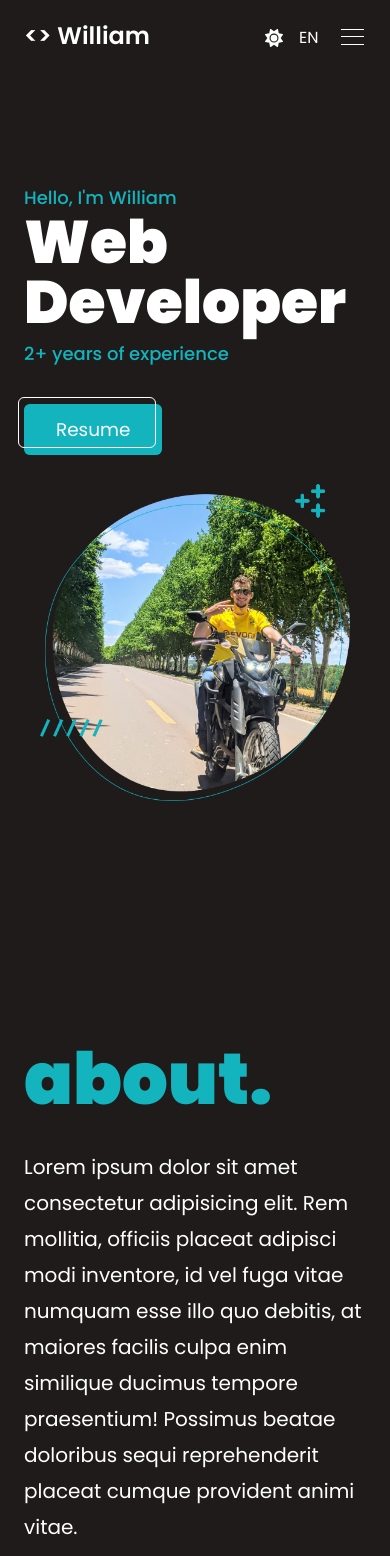
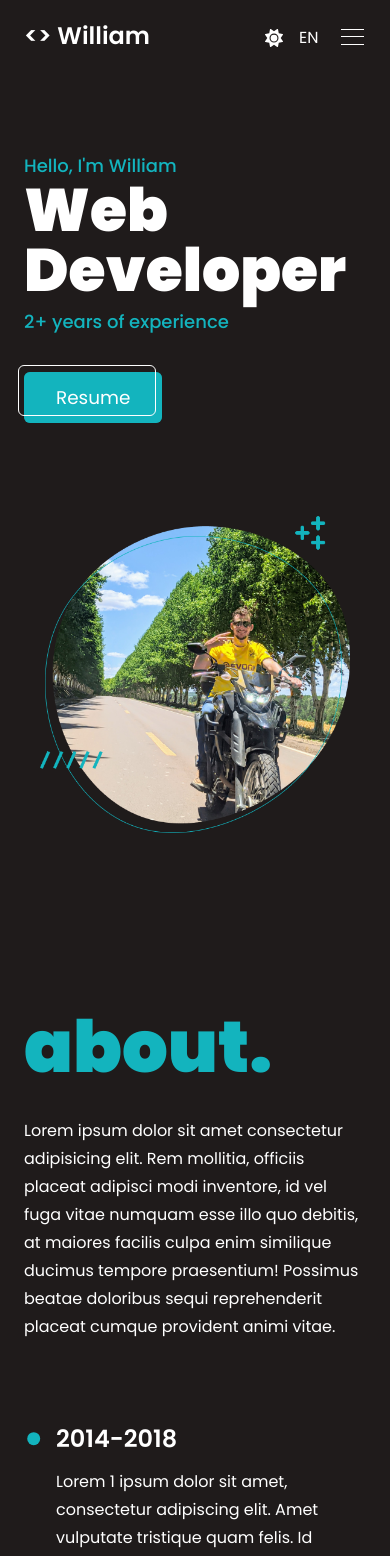
Before and after one commit to williammeier/portfolio, a Nuxt app: page / in a window 390 px wide. Shown: the top 1556 px of the page. Built offline with nearby package versions, Linux system fonts and the light colour scheme.

Commit message:
ajustes styles

```diff
--- a/assets/scss/components/_badge.scss
+++ b/assets/scss/components/_badge.scss
@@ -16,31 +16,31 @@
   &-primary {
     @apply border border-blue-400 bg-blue-100 text-blue-800 dark:bg-gray-700 dark:text-blue-300;
     &:hover {
-      @apply bg-blue-400 text-white;
+      @apply bg-blue-200 dark:bg-gray-800;
     }
   }
   &-warning {
     @apply border border-yellow-400 bg-yellow-100 text-yellow-800 dark:bg-gray-700 dark:text-yellow-300;
     &:hover {
-      @apply bg-yellow-400 text-white;
+      @apply bg-yellow-200 dark:bg-gray-800;
     }
   }
   &-success {
     @apply border border-green-400 bg-green-100 text-green-800 dark:bg-gray-700 dark:text-green-300;
     &:hover {
-      @apply bg-green-400 text-white;
+      @apply bg-green-200 dark:bg-gray-800;
     }
   }
   &-danger {
     @apply border border-red-400 bg-red-100 text-red-800 dark:bg-gray-700 dark:text-red-300;
     &:hover {
-      @apply bg-red-400 text-white;
+      @apply bg-red-200 dark:bg-gray-800;
     }
   }
   &-purple {
     @apply border border-purple-400 bg-purple-100 text-purple-800 dark:bg-gray-700 dark:text-purple-300;
     &:hover {
-      @apply bg-purple-400 text-white;
+      @apply bg-purple-200 dark:bg-gray-800;
     }
   }
 }
--- a/assets/scss/components/_btn.scss
+++ b/assets/scss/components/_btn.scss
@@ -5,7 +5,7 @@
   position: relative;
   transition: all 0.2s linear;
 
-  @media screen and (min-width: 768px) {
+  @media screen and (min-width: 992px) {
     font-size: 1.25rem;
     padding: 1rem 2.2rem;
   }
--- a/assets/scss/components/_card.scss
+++ b/assets/scss/components/_card.scss
@@ -1,6 +1,7 @@
 .card {
   @apply bg-neutral-100 dark:bg-neutral-800 rounded-lg overflow-hidden shadow-lg;
 
+  max-width: 500px;
   transition: all 0.2s linear;
 
   &-img {
@@ -24,7 +25,7 @@
     @apply px-6 py-4;
   }
   &-stack {
-    @apply text-sm font-normal text-gray-600 dark:text-gray-200 flex place-items-center px-6 pb-4;
+    @apply text-sm font-normal text-gray-600 dark:text-gray-200 px-6 pb-4;
   }
   &-footer {
     @apply grid grid-cols-2 gap-4 px-6 pb-4;
--- a/assets/scss/components/_content.scss
+++ b/assets/scss/components/_content.scss
@@ -8,10 +8,7 @@
       font-weight: 600;
       margin-bottom: 0.7rem;
     }
-    p {
-      font-size: 1.25rem;
-      line-height: 2.25rem;
-    }
+
     &-item {
       margin-top: 3rem;
       margin-left: 2rem;
--- /dev/null
+++ b/assets/scss/settings/_base.scss
@@ -0,0 +1,36 @@
+.container {
+  padding-left: 1.5rem;
+  padding-right: 1.5rem;
+}
+.header,
+.about,
+.work {
+  padding-top: 5rem;
+  padding-bottom: 5rem;
+  @media screen and (min-width: 992px) {
+    padding-top: 6rem;
+    padding-bottom: 6rem;
+  }
+}
+
+.title {
+  color: $primary;
+  font-size: 4.5rem;
+  font-weight: 800;
+  margin-bottom: 1rem;
+  @media screen and (min-width: 768px) {
+    font-size: 5rem;
+  }
+  @media screen and (min-width: 992px) {
+    font-size: 6rem;
+  }
+}
+
+p {
+  font-size: 1rem;
+  line-height: 1.75rem;
+  @media screen and (min-width: 768px) {
+    font-size: 1.25rem;
+    line-height: 2rem;
+  }
+}
--- a/assets/scss/settings/_utilities.scss
+++ /dev/null
@@ -1,14 +0,0 @@
-.container {
-  padding-left: 1.5rem;
-  padding-right: 1.5rem;
-}
-
-.title {
-  color: $primary;
-  font-size: 4.5rem;
-  font-weight: 800;
-  margin-bottom: 1rem;
-  @media screen and (min-width: 768px) {
-    font-size: 6rem;
-  }
-}
--- a/assets/scss/settings/all.scss
+++ b/assets/scss/settings/all.scss
@@ -1,3 +1,3 @@
 @import 'colors';
 @import 'typography';
-@import 'utilities';
+@import 'base';
--- a/components/AboutSection.vue
+++ b/components/AboutSection.vue
@@ -1,5 +1,5 @@
 <template>
-  <section class="about py-28">
+  <section class="about">
     <div class="container mx-auto">
       <h2 class="title">{{ $t('about.title') }}</h2>
 
--- a/components/HeaderSection.vue
+++ b/components/HeaderSection.vue
@@ -1,17 +1,17 @@
 <template>
-  <section class="header py-28">
+  <section class="header">
     <div class="container mx-auto">
       <div class="grid grid-cols-1 md:grid-cols-2 gap-10 md:gap-4">
         <div class="flex flex-col justify-center">
-          <h5 class="text-primary text-lg md:text-xl font-medium">{{ $t('header.name') }}</h5>
-          <h2 class="text-6xl md:text-8xl font-extrabold">{{ $t('header.profession') }}</h2>
-          <h5 class="text-primary text-lg md:text-xl font-medium mt-2">{{ $t('header.location') }}</h5>
+          <h5 class="text-primary text-lg lg:text-xl font-medium">{{ $t('header.name') }}</h5>
+          <h2 class="text-6xl md:text-7xl lg:text-8xl font-extrabold">{{ $t('header.profession') }}</h2>
+          <h5 class="text-primary text-lg lg:text-xl font-medium mt-2">{{ $t('header.location') }}</h5>
 
           <div class="mt-12">
             <a href="" class="btn btn-primary btn--animated">{{ $t('header.button') }}</a>
           </div>
         </div>
-        <div class="flex justify-center px-4 md:px-0">
+        <div class="flex justify-center px-4 md:px-0 mt-16 md:mt-0">
           <img src="~/assets/images/hero.png" class="object-contain" alt="William Meier" />
         </div>
       </div>
--- a/components/WorkSection.vue
+++ b/components/WorkSection.vue
@@ -1,5 +1,5 @@
 <template>
-  <section class="work py-28">
+  <section class="work">
     <div class="container mx-auto">
       <h2 class="title">work.</h2>
 
@@ -10,15 +10,15 @@
         </p>
       </div>
 
-      <div class="grid grid-cols-1 sm:grid-cols-2 lg:grid-cols-3 gap-4 md:gap-7 mt-20">
-        <div class="card" v-for="(project, index) in projects" :key="index">
+      <div class="grid grid-cols-1 sm:grid-cols-2 lg:grid-cols-3 gap-7 mt-20">
+        <div class="card" v-for="(project, index) in projects" :key="index" :title="project.name">
           <div class="card-img">
             <img class="w-full" :src="project.image_path" :alt="locale === 'en' ? project.name : project.name_pt" />
           </div>
           <div class="card-body">
             <h2 class="card-title">{{ locale === 'en' ? project.name : project.name_pt }}</h2>
 
-            <p class="text-lg">
+            <p class="leading-6 md:leading-7">
               {{ locale === 'en' ? project.description : project.description_pt }}
             </p>
           </div>
--- a/db/projects.json
+++ b/db/projects.json
@@ -1,15 +1,5 @@
 {
   "projects": [
-    {
-      "name": "Project Name",
-      "name_pt": "Nome do Projeto",
-      "description": "Lorem 1 ipsum dolor sit amet, consectetur adipiscing elit. consectetur adipiscing elit.",
-      "description_pt": "Descrição em Português Brasil 1. Lorem ipsum dolor sit amet, consectetur adipiscing elit.",
-      "image_path": "https://images.unsplash.com/photo-1470770903676-69b98201ea1c?q=80&w=1740&auto=format&fit=crop&ixlib=rb-4.0.3&ixid=M3wxMjA3fDB8MHxwaG90by1wYWdlfHx8fGVufDB8fHx8fA%3D%3D",
-      "stack": "HTML, Java Script, PHP, Laravel",
-      "preview_url": "",
-      "code_url": ""
-    },
     {
       "name": "Project Name",
       "name_pt": "Nome do Projeto",
```
